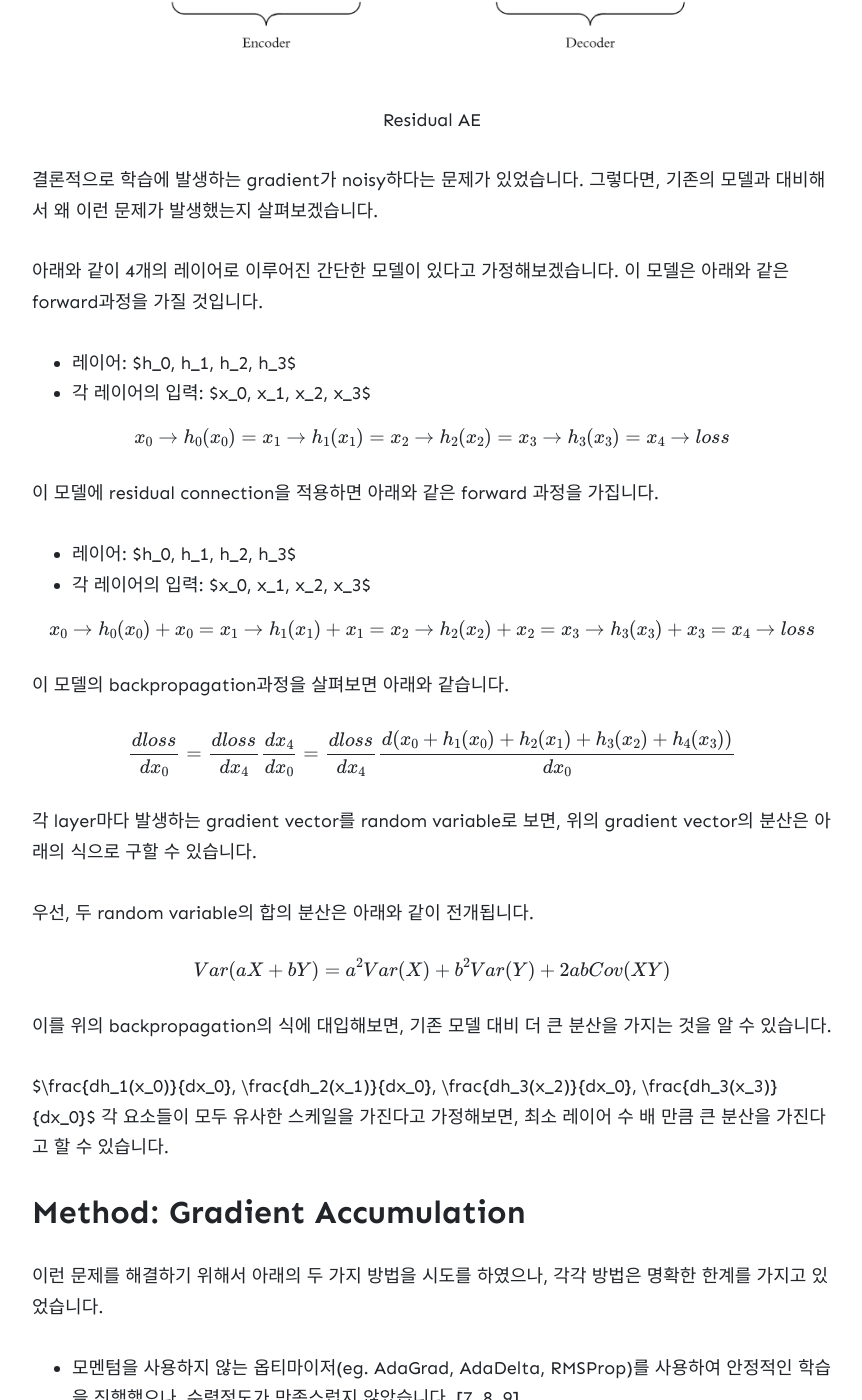
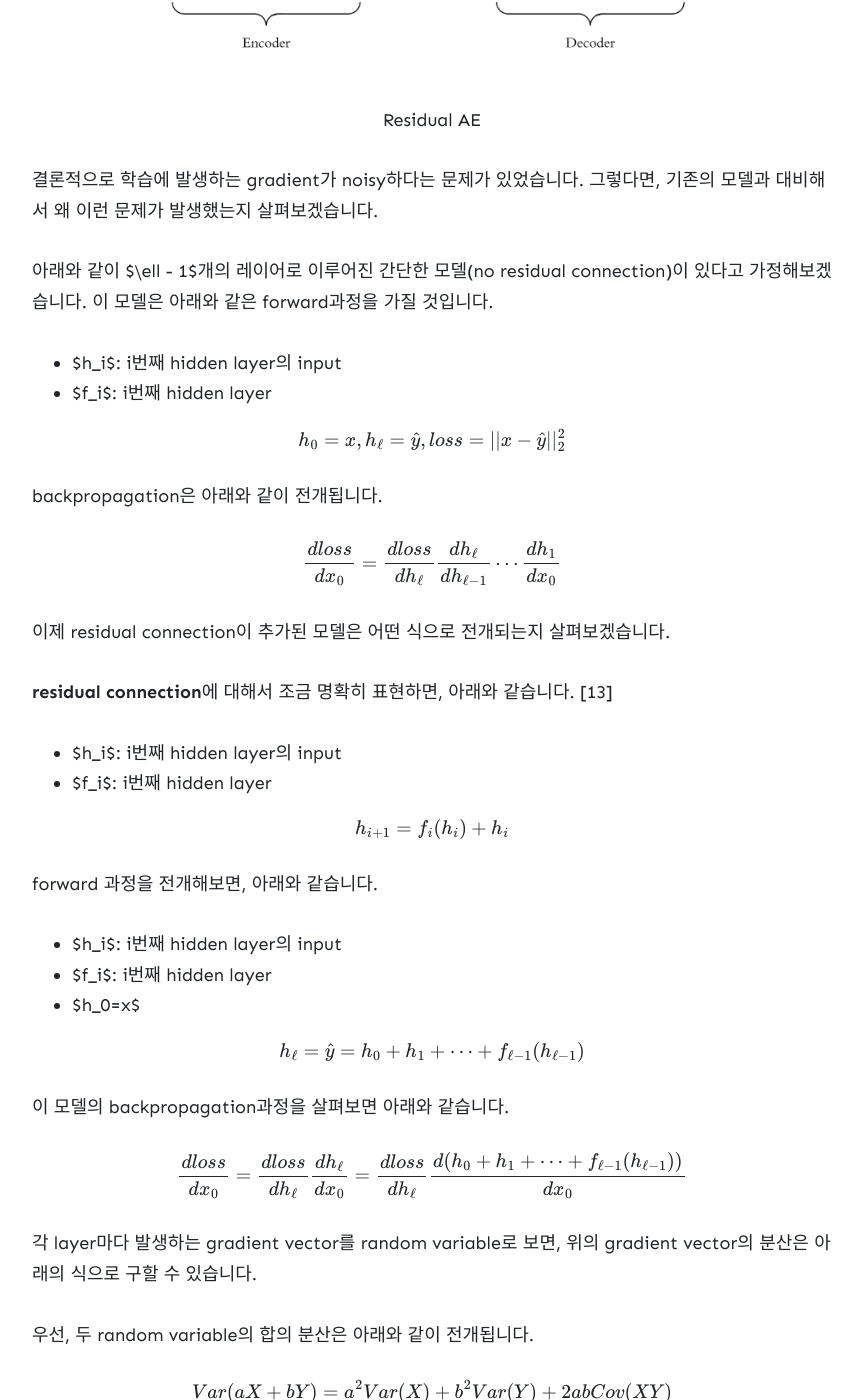
Before and after one commit to wowthemesnet/jekyll-theme-memoirs, a Jekyll site: the page built from _posts/2020-12-29-Gradient-Accumulation.md, in a window 1280 px wide and 1400 px high, scrolled down 2493 px. Shown: the whole window, without its empty margins (208-1070 px from the left). Built offline with Jekyll 4.4.1, drawn with Linux system fonts in a browser that asks for light colours; nearby versions of some CDN libraries; formulas are drawn with MathJax 3; comment, search, counter and statistics services are not loaded; some of the changed text lies outside the part shown.

Commit message:
review points

````diff
--- a/_posts/2020-12-29-Gradient-Accumulation.md
+++ b/_posts/2020-12-29-Gradient-Accumulation.md
@@ -61,33 +61,55 @@ warmup을 사용한 이유는 학습 초기에 발생하는 noisy gradient문제
 </p>
 </figure>
 
+
 결론적으로 학습에 발생하는 gradient가 noisy하다는 문제가 있었습니다. 그렇다면, 기존의 모델과 대비해서 왜 이런 문제가 발생했는지 살펴보겠습니다.
 
-아래와 같이 4개의 레이어로 이루어진 간단한 모델이 있다고 가정해보겠습니다. 이 모델은 아래와 같은 forward과정을 가질 것입니다.
 
-- 레이어: $h_0, h_1, h_2, h_3$
-- 각 레이어의 입력: $x_0, x_1, x_2, x_3$
+아래와 같이 $\ell - 1$개의 레이어로 이루어진 간단한 모델(no residual connection)이 있다고 가정해보겠습니다. 이 모델은 아래와 같은 forward과정을 가질 것입니다.
+
+- $h_i$: i번째 hidden layer의 input
+- $f_i$: i번째 hidden layer
 
 $$
-x_0 \rightarrow h_0(x_0) = x_1 \rightarrow h_1(x_1) = x_2 \rightarrow h_2(x_2) = x_3 \rightarrow h_3(x_3) = x_4 \rightarrow loss
+h_0=x, h_\ell=\hat{y}, loss=||x-\hat{y}||_2^2
 $$
 
-이 모델에 residual connection을 적용하면 아래와 같은 forward 과정을 가집니다.
-
-- 레이어: $h_0, h_1, h_2, h_3$
-- 각 레이어의 입력: $x_0, x_1, x_2, x_3$
+backpropagation은 아래와 같이 전개됩니다.
 
 $$
-x_0 \rightarrow h_0(x_0) + x_0 = x_1 \rightarrow h_1(x_1) + x_1 = x_2 \rightarrow h_2(x_2) + x_2 = x_3 \rightarrow h_3(x_3) + x_3 = x_4 \rightarrow loss
+\frac{d loss}{d x_0} =\frac{d loss}{d h_{\ell}} \frac{d h_{\ell}}{d h_{\ell - 1}} \cdots \frac{d h_1}{d x_0}
+$$
+
+
+이제 residual connection이 추가된 모델은 어떤 식으로 전개되는지 살펴보겠습니다.
+
+**residual connection**에 대해서 조금 명확히 표현하면, 아래와 같습니다. [13]
+
+- $h_i$: i번째 hidden layer의 input
+- $f_i$: i번째 hidden layer
+
+$$
+h_{i+1} = f_i(h_i) + h_i
+$$
+
+forward 과정을 전개해보면, 아래와 같습니다.
+
+
+- $h_i$: i번째 hidden layer의 input
+- $f_i$: i번째 hidden layer
+- $h_0=x$
+
+$$
+h_\ell=\hat{y} = h_0 + h_1 + \cdots + f_{\ell - 1}(h_{\ell - 1})
 $$
 
 
 이 모델의 backpropagation과정을 살펴보면 아래와 같습니다.
 
 $$
-\frac{d loss}{d x_0} =\frac{d loss}{d x_4} \frac{d x_4}{d x_0} =
+\frac{d loss}{d x_0} =\frac{d loss}{d h_{\ell}} \frac{d h_{\ell}}{d x_0} =
 
-\frac{d loss}{d x_4} \frac{d(x_0 + h_1(x_0) + h_2(x_1) + h_3(x_2) + h_4(x_3))}{d x_0}
+\frac{d loss}{d h_{\ell}} \frac{d(h_0 + h_1 + \cdots + f_{\ell - 1}(h_{\ell - 1}))}{d x_0}
 $$
 
 
@@ -101,7 +123,7 @@ $$
 
 이를 위의 backpropagation의 식에 대입해보면, 기존 모델 대비 더 큰 분산을 가지는 것을 알 수 있습니다.
 
-$\frac{dh_1(x_0)}{dx_0}, \frac{dh_2(x_1)}{dx_0}, \frac{dh_3(x_2)}{dx_0}, \frac{dh_3(x_3)}{dx_0}$ 각 요소들이 모두 유사한 스케일을 가진다고 가정해보면, 최소 레이어 수 배 만큼 큰 분산을 가진다고 할 수 있습니다.
+$\frac{d h_1}{dx_0}, \frac{dh_2}{dx_0}, \cdots, \frac{df_{\ell - 1}(h_{\ell - 1})}{dx_0}$ 각 요소들이 모두 유사한 스케일을 가진다고 가정해보면, 최소 레이어 수 배 만큼 큰 분산을 가진다고 할 수 있습니다.
 
 
 ## Method: Gradient Accumulation
@@ -114,8 +136,6 @@ $\frac{dh_1(x_0)}{dx_0}, \frac{dh_2(x_1)}{dx_0}, \frac{dh_3(x_2)}{dx_0}, \frac{d
 모멘텀을 사용하는 옵티마이저를 활용하면서, 하이퍼파라미터에 상대적으로 덜 민감한 방법에 대해서 고민하기 시작했고, **large batch size**에서 답을 찾을 수 있었습니다.
 
 
-
-
 batch size를 키우게 되면, 통계학적으로 표준편차가 주는 효과가 있습니다. central limit theorem에 따르면 아래와 같은 수식이 전개됩니다. [5, 10]
 
 $$
@@ -143,6 +162,8 @@ for i, (inputs, labels) in enumerate(training_set):
         optimizer.step()
         model.zero_grad()
 ```
+
+이와 더불어, 옵티마이저를 선택할 때도 noisy gradient problem을 고려하여, RAdam을 선택하였습니다. RAdam은 Adam 옵티마이저를 사용시 발생하는 **large variance of the adtheaptive learning rates** 문제를 해결하기 위해 나온 옵티마이저입니다.[1]
 
 
 ## Result
@@ -200,28 +221,32 @@ gradient accumulation을 진행하게 되면, batch size가 커지는 효과를
 
 혹시 모델의 학습이 불안정하다면, 위와 같은 방법을 고려해보는 것을 추천드립니다.
 
-## Reference
+## References
 
-[1] [RAdam](https://github.com/LiyuanLucasLiu/RAdam)
+<a name="ref-1">[1]</a>  [Liyuan Liu , Haoming Jiang, Pengcheng He, Weizhu Chen, Xiaodong Liu, Jianfeng Gao, and Jiawei Han (2020). On the Variance of the Adaptive Learning Rate and Beyond. the Eighth International Conference on Learning Representations.](https://github.com/LiyuanLucasLiu/RAdam)
 
-[2] [Training Tips for the Transformer Model](https://arxiv.org/abs/1804.00247)
+<a name="ref-2">[2]</a>  [Popel, Martin, and Ondřej Bojar. "Training tips for the transformer model." The Prague Bulletin of Mathematical Linguistics 110.1 (2018): 43-70.](https://arxiv.org/abs/1804.00247)
 
-[3] [On Layer Normalization in the Transformer Architecture](https://arxiv.org/abs/2002.04745)
 
-[4] [Gradient Accumulation](https://towardsdatascience.com/gradient-accumulation-overcoming-memory-constraints-in-deep-learning-36d411252d01)
+<a name="ref-3">[3]</a>  [Xiong, Ruibin, et al. "On layer normalization in the transformer architecture." arXiv preprint arXiv:2002.04745 (2020).](https://arxiv.org/abs/2002.04745)
 
-[5] [central limit theorem](https://en.wikipedia.org/wiki/Central_limit_theorem)
+<a name="ref-4">[4]</a>  [Gradient Accumulation: Overcoming Memory Constraints in Deep Learning](https://towardsdatascience.com/gradient-accumulation-overcoming-memory-constraints-in-deep-learning-36d411252d01)
 
-[6] [Attention Is All You Need](https://arxiv.org/pdf/1706.03762.pdf)
+<a name="ref-5">[5]</a>  [central limit theorem](https://en.wikipedia.org/wiki/Central_limit_theorem)
 
-[7] [RMSprop](http://www.cs.toronto.edu/~hinton/coursera/lecture6/lec6.pdf)
 
-[8] [AdaGrad](https://www.jmlr.org/papers/volume12/duchi11a/duchi11a.pdf)
+<a name="ref-6">[6]</a>  [Vaswani, Ashish, et al. "Attention is all you need." Advances in neural information processing systems. 2017.](https://arxiv.org/pdf/1706.03762.pdf)
 
-[9] [AdaDelta](https://arxiv.org/pdf/1212.5701.pdf)
+<a name="ref-7">[7]</a>  [RMSprop](http://www.cs.toronto.edu/~hinton/coursera/lecture6/lec6.pdf)
 
-[10] [A CLOSER LOOK AT DEEP LEARNING HEURISTICS:LEARNING RATE RESTARTS, WARMUP AND DISTILLATION](https://arxiv.org/pdf/1810.13243.pdf)
+<a name="ref-8">[8]</a>  [Duchi, John, Elad Hazan, and Yoram Singer. "Adaptive subgradient methods for online learning and stochastic optimization." Journal of machine learning research 12.7 (2011)](https://www.jmlr.org/papers/volume12/duchi11a/duchi11a.pdf?source=post_page---------------------------)
 
-[11] [Large Batch Training Does Not Need Warmup](https://arxiv.org/pdf/2002.01576.pdf)
+<a name="ref-9">[9]</a>  [Zeiler, Matthew D. "Adadelta: an adaptive learning rate method." arXiv preprint arXiv:1212.5701 (2012).](https://arxiv.org/pdf/1212.5701.pdf)
 
-[12] [What is Gradient Accumulation in Deep Learning?](https://towardsdatascience.com/what-is-gradient-accumulation-in-deep-learning-ec034122cfa)
+<a name="ref-10">[10]</a>  [Gotmare, Akhilesh, et al. "A closer look at deep learning heuristics: Learning rate restarts, warmup and distillation." arXiv preprint arXiv:1810.13243 (2018).](https://arxiv.org/pdf/1810.13243.pdf)
+
+<a name="ref-11">[11]</a>  [Z. Huo, B. Gu, and H. Huang, “Large batch training does not need warmup,” arXiv preprint arXiv:2002.01576, 2020.](https://arxiv.org/pdf/2002.01576.pdf)
+
+<a name="ref-12">[12]</a>  [What is Gradient Accumulation in Deep Learning?](https://towardsdatascience.com/what-is-gradient-accumulation-in-deep-learning-ec034122cfa)
+
+<a name="ref-13">[13]</a>  [K. He, X. Zhang, S. Ren, and J. Sun. Deep residual learning for image recognition. In CVPR, 2016](https://arxiv.org/pdf/1512.03385.pdf)
````
Also changed, not shown: other parts of _posts/2020-12-29-Gradient-Accumulation.md (+1 -2 lines).
